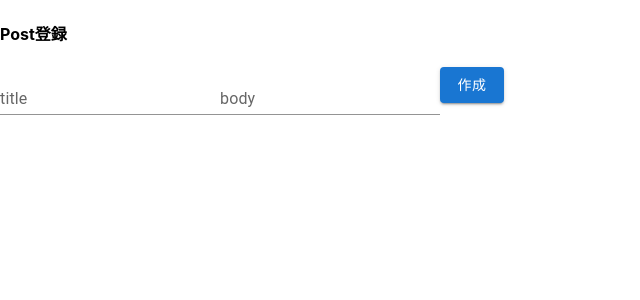
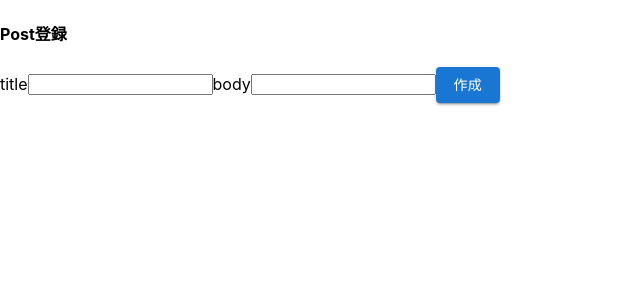
Before and after one commit to ryu-0729/test-laravel-next, a Next.js app in the folder front/: page /post/create in a window 1280 px wide. Shown: the top 300 px of the page, without its empty margins (0-640 px from the left). Built offline with nearby package versions, Linux system fonts and the light colour scheme.

Commit message:
fix: create post process

```diff
--- a/front/src/pages/post/create/index.tsx
+++ b/front/src/pages/post/create/index.tsx
@@ -10,7 +10,7 @@ import { storePostSchemas } from '@/utils/schemas';
 
 import { useAddPost } from '@/apis/posts';
 
-import { TextField, Button } from '@mui/material';
+import { Button } from '@mui/material';
 
 type Param = {
   title: string,
@@ -52,26 +52,23 @@ const Post: NextPage = () => {
     <>
       <h4>Post登録</h4>
       <form onSubmit={onSubmitFormHandler}>
-        <TextField
-          error={touched.title}
-          id="standard-basic"
-          label="title"
-          variant="standard"
-          helperText={touched.title ? errors.title : undefined}
+        <label htmlFor="title">title</label>
+        <input
+          id='title'
+          type='text'
           onChange={onChangeInputHandler}
           onBlur={onBlurInputHandler}
         />
-        <TextField
-          error={touched.body}
-          id="standard-basic"
-          label="body"
-          variant="standard"
-          helperText={touched.body ? errors.body : undefined}
+        {touched.title ? <div>{errors.title}</div> : undefined}
+        <label htmlFor="body">body</label>
+        <input
+          id='body'
+          type="text"
           onChange={onChangeInputHandler}
           onBlur={onBlurInputHandler}
         />
-
-        <Button variant="contained">作成</Button>
+        {touched.body ? <div>{errors.body}</div> : undefined}
+        <Button variant="contained" type='submit'>作成</Button>
       </form>
     </>
   );
```
Also changed, not shown: 1 other file (tests, documents, lock files or other folders).
